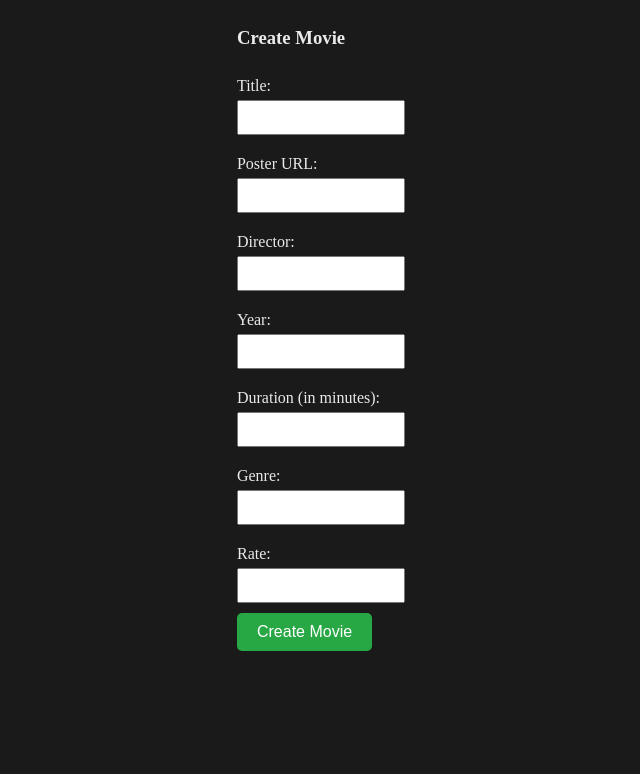
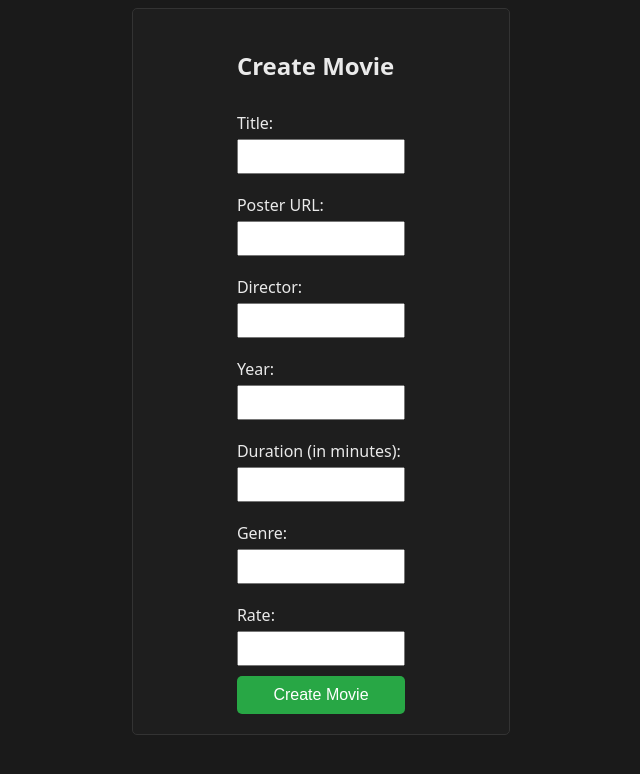
Before and after one commit to solidsnk86/REST_API_DEPLOY, a website: page web/index.html in a window 1280 px wide. Shown: the whole page, without its empty margins (319-959 px from the left). Drawn offline with Linux system fonts and the light colour scheme; no server answers.

Commit message:
fet: update styles

```diff
--- a/web/index.html
+++ b/web/index.html
@@ -13,9 +13,9 @@
     <script type="module" src="./src/main.js"></script>
   </head>
   <body>
-    <div>
+    <div class="create-container">
       <header>
-        <h3>Create Movie</h3>
+        <h2>Create Movie</h2>
         <form id="create-movie-form">
           <label for="title">Title:</label>
           <input type="text" id="title" name="title" required />
--- a/web/styles/styles.css
+++ b/web/styles/styles.css
@@ -3,10 +3,19 @@ body {
   display: grid;
   justify-content: center;
   align-content: center;
+  font-family: system-ui, -apple-system, BlinkMacSystemFont, 'Segoe UI', Roboto,
+    Oxygen, Ubuntu, Cantarell, 'Open Sans', 'Helvetica Neue', sans-serif;
+}
+
+.create-container {
+  padding: 20px;
+  border: 1px solid #333;
+  border-radius: 5px;
+  background-color: #1e1e1e;
 }
 
 header {
-  margin-bottom: 20px;
+  margin-block: 20px;
   color: #eaeaea;
   width: 50%;
   display: grid;
@@ -26,6 +35,7 @@ input[type='url'] {
 }
 header button {
   padding: 10px 20px;
+  width: 100%;
   background-color: #28a745;
   color: white;
   border: none;
```
